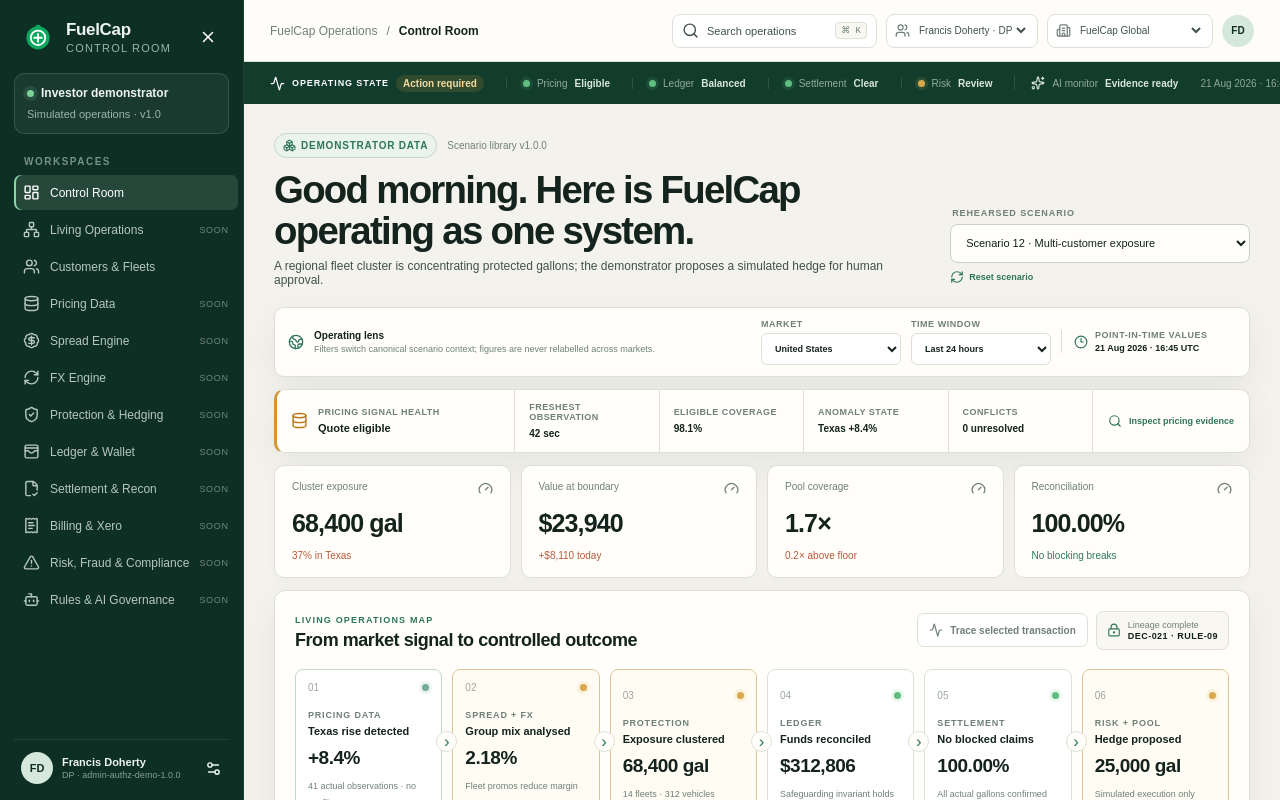
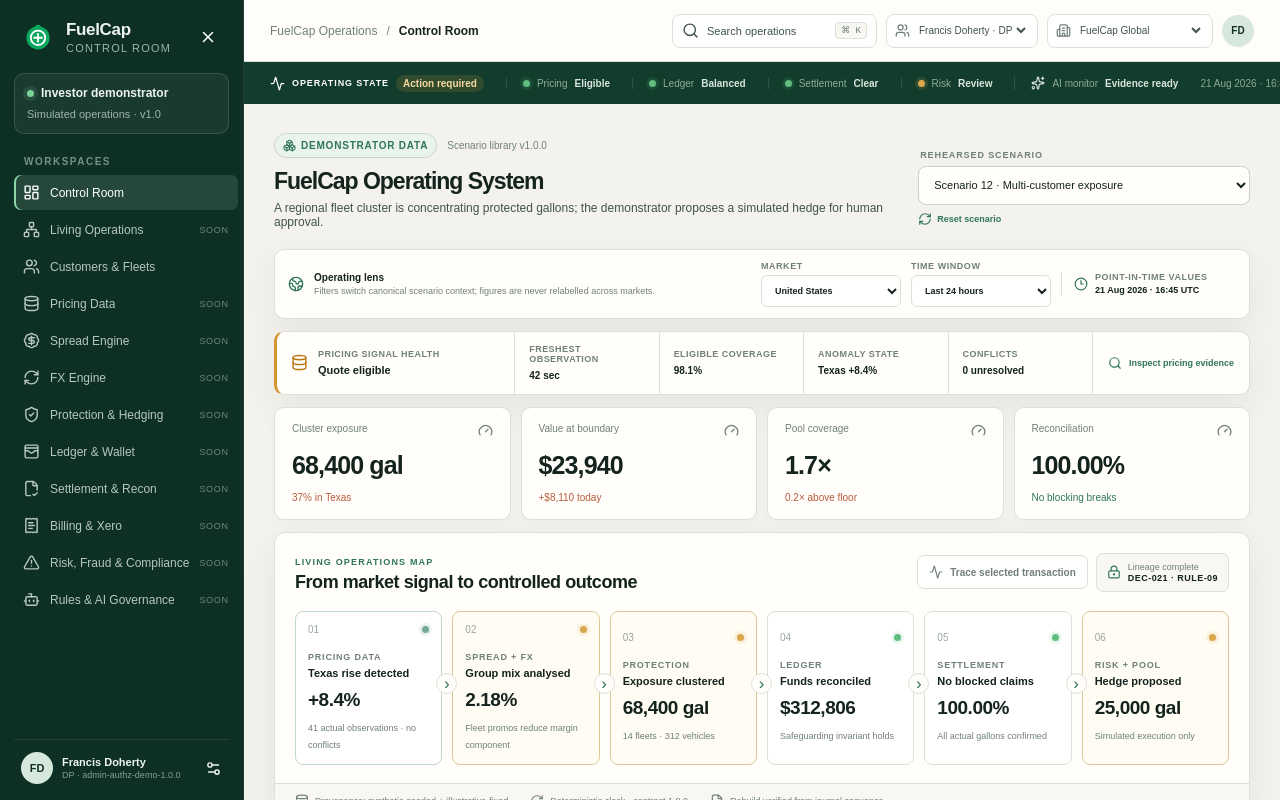
Before and after one commit to francis-nzi/fuel-cap, a Next.js app in the folder apps/admin/: page / in a window 1280 px wide. Shown: the top 800 px of the page. Built offline with nearby package versions, Linux system fonts and the light colour scheme; a web font is replaced by a local one.

Commit message:
style: simplify operating system heading

```diff
--- a/apps/admin/app/globals.css
+++ b/apps/admin/app/globals.css
@@ -84,7 +84,7 @@ button:focus-visible, select:focus-visible { outline: 3px solid rgba(47, 118, 89
 .page-heading { display: flex; align-items: end; justify-content: space-between; gap: 24px; margin-bottom: 20px; }
 .eyebrow-row { display: flex; align-items: center; gap: 10px; color: var(--muted); font-size: 10px; }
 .demo-badge { display: inline-flex; align-items: center; gap: 5px; padding: 5px 8px; border: 1px solid #c5d7cc; border-radius: 999px; color: var(--green); background: #eaf3ed; font-weight: 700; text-transform: uppercase; letter-spacing: .08em; }
-h1, h2, h3, p { margin-top: 0; }.page-heading h1 { max-width: 770px; margin: 11px 0 7px; font-size: clamp(27px, 3vw, 40px); line-height: 1.08; font-weight: 590; letter-spacing: -.045em; }.page-heading p { margin-bottom: 0; color: var(--ink-soft); font-size: 12px; }
+h1, h2, h3, p { margin-top: 0; }.page-heading h1 { max-width: 770px; margin: 11px 0 7px; font-size: clamp(17px, 1.8vw, 24px); line-height: 1.08; font-weight: 590; letter-spacing: -.045em; }.page-heading p { margin-bottom: 0; color: var(--ink-soft); font-size: 12px; }
 .scenario-control { min-width: 265px; }.scenario-control label { display: block; margin: 0 0 6px 2px; color: var(--muted); font-size: 9px; font-weight: 700; text-transform: uppercase; letter-spacing: .1em; }.scenario-control select { width: 100%; height: 39px; padding: 0 34px 0 11px; border: 1px solid var(--line-strong); border-radius: 8px; color: var(--ink); background: var(--panel); font-size: 11px; }
 .scenario-reset { margin-top: 7px; padding: 0; border: 0; display: inline-flex; align-items: center; gap: 5px; color: var(--green); background: transparent; font: inherit; font-size: 9px; font-weight: 700; cursor: pointer; }
 .scenario-reset:disabled { cursor: wait; opacity: .65; }.scenario-reset--ready { color: var(--forest); }.scenario-reset--failed { color: var(--rust); }
--- a/apps/admin/components/control-room.tsx
+++ b/apps/admin/components/control-room.tsx
@@ -271,7 +271,7 @@ export function ControlRoom() {
           <section className="page-heading">
             <div>
               <div className="eyebrow-row"><span className="demo-badge"><Boxes size={13} /> Demonstrator data</span><span>Scenario library v1.0.0</span></div>
-              <h1>Good morning. Here is FuelCap operating as one system.</h1>
+              <h1>FuelCap Operating System</h1>
               <p>{scenario.summary}</p>
             </div>
             <div className="scenario-control">
```
